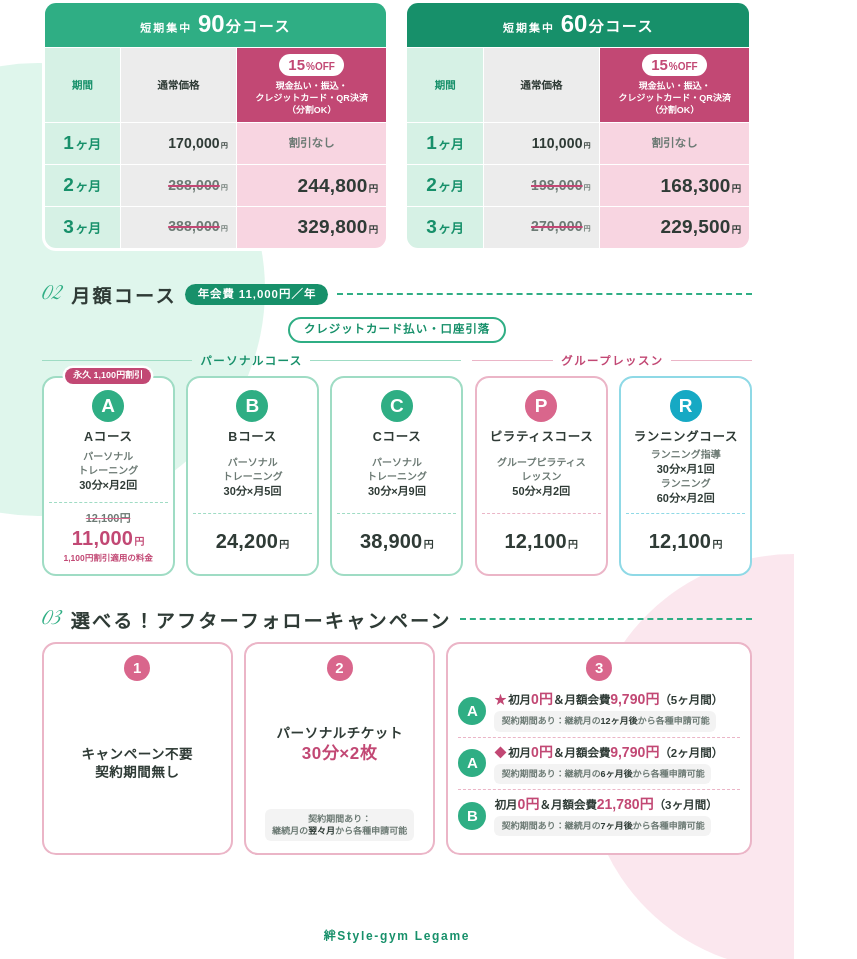
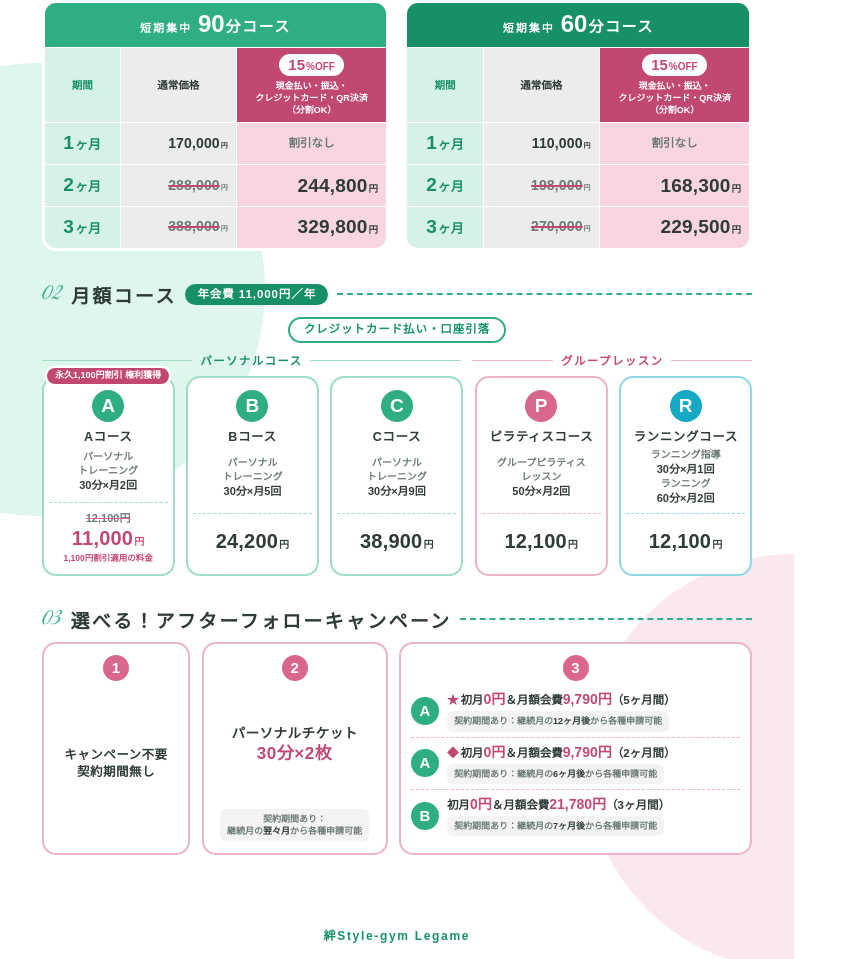
Before and after one commit to y0121denya-stack/production, a plain HTML site: page price-menu/continue.html in a window 1280 px wide. Shown: the part 164-1123 px from the top of the page, without its empty margins (0-857 px from the left). Drawn offline with Linux system fonts and the light colour scheme; a web font is replaced by a local one.

Commit message:
継続料金表：Aコースのラベルを「永久1,100円割引 権利獲得」に、アフターフォロー①の幅を狭く
Co-Authored-By: Claude Opus 5.5 <noreply@anthropic.com>
Claude-Session: https://claude.ai/code/session_01VFahEGLAsrbM131CMXgRgv

```diff
--- a/price-menu/continue.html
+++ b/price-menu/continue.html
@@ -118,6 +118,9 @@
   .cmp td{padding:9px 8px}
   .cc{padding:12px 5px 11px}
   .af{padding:11px 10px 12px}
+  /* ①は文字量が少ないので幅を狭く、③を広く */
+  .afs{grid-template-columns:.8fr 1fr 1.9fr}
+  .af1 .tt{font-size:12.5px;white-space:nowrap}
 </style>
 </head>
 <body>
@@ -160,7 +163,7 @@
       <div class="glabel g2"><span class="ln"></span>グループレッスン<span class="ln"></span></div>
     </div>
     <div class="courses">
-      <div class="cc a"><span class="pill perm">永久 1,100円割引</span><span class="pill badge">A</span><div class="nm">Aコース</div><div class="what">パーソナル<br>トレーニング<b>30分×月2回</b></div>
+      <div class="cc a"><span class="pill perm">永久1,100円割引 権利獲得</span><span class="pill badge">A</span><div class="nm">Aコース</div><div class="what">パーソナル<br>トレーニング<b>30分×月2回</b></div>
         <div class="price"><span class="was">12,100円</span><span class="yen">11,000<small>円</small></span><span class="disc">1,100円割引適用の料金</span></div></div>
       <div class="cc"><span class="pill badge">B</span><div class="nm">Bコース</div><div class="what">パーソナル<br>トレーニング<b>30分×月5回</b></div>
         <div class="price"><span class="yen">24,200<small>円</small></span></div></div>
@@ -176,7 +179,7 @@
   <section>
     <div class="sec-h"><span class="no">03</span><h2>選べる！アフターフォローキャンペーン</h2><span class="rule"></span></div>
     <div class="afs">
-      <div class="af"><span class="pill no">1</span><div class="tt">キャンペーン不要<br>契約期間無し</div></div>
+      <div class="af af1"><span class="pill no">1</span><div class="tt">キャンペーン不要<br>契約期間無し</div></div>
       <div class="af"><span class="pill no">2</span><div class="tt"><span>パーソナルチケット<br><b>30分×2枚</b></span></div><span class="cond">契約期間あり：<br>継続月の<b>翌々月</b>から各種申請可能</span></div>
       <div class="af af3"><span class="pill no">3</span>
         <div class="rows">
```
Also changed, not shown: price-menu/continue.png, 1 other file.
